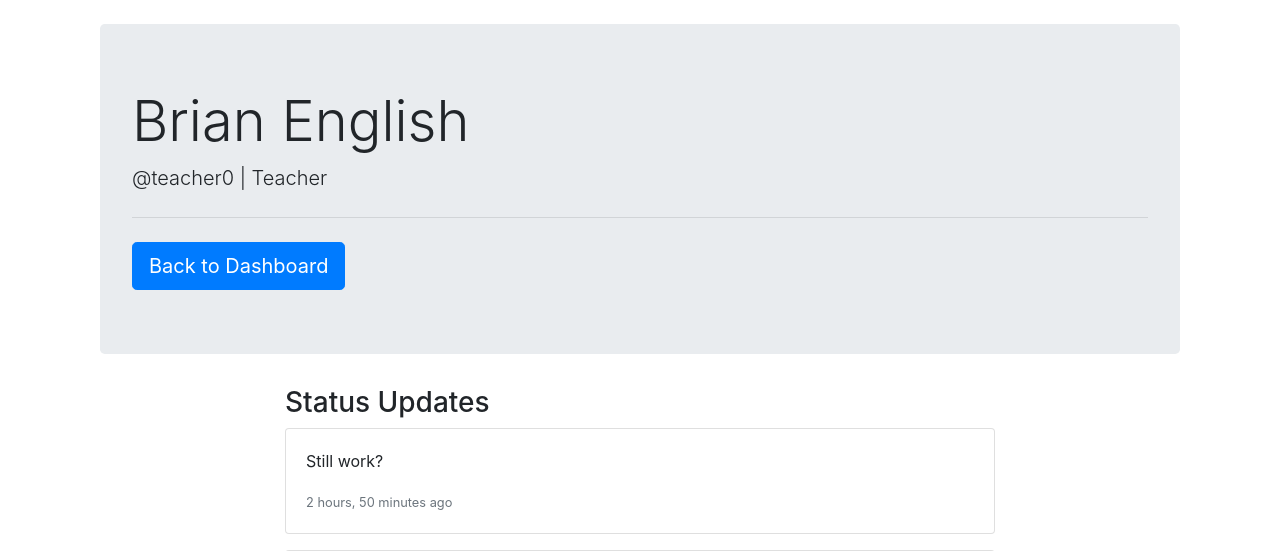
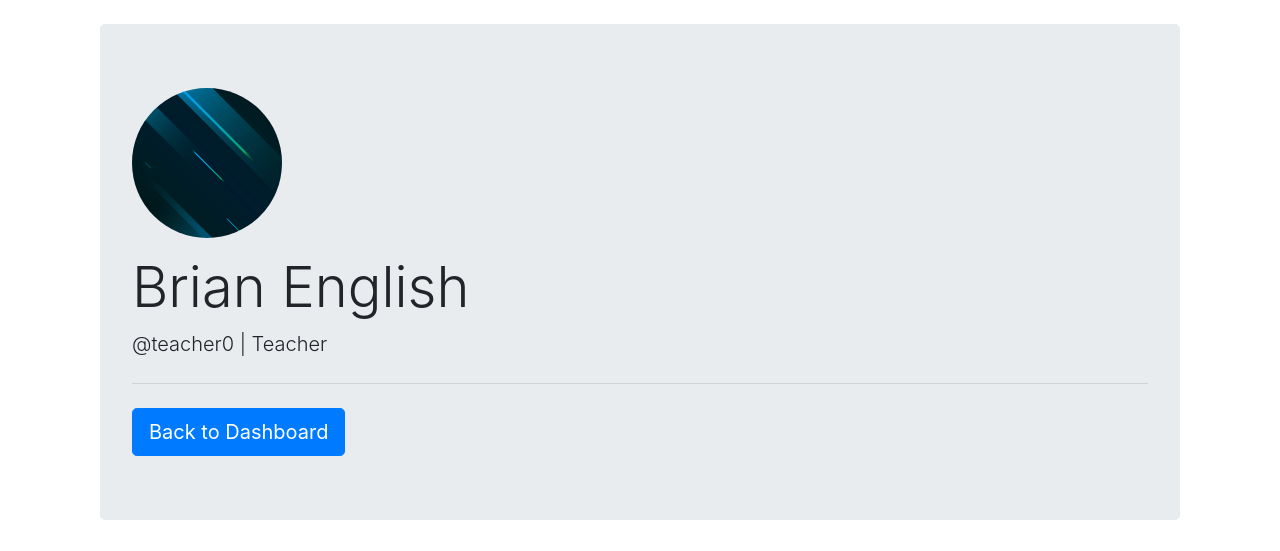
Before and after one commit to rodrigonovo/elearning_platform_FIXED_READY, a Django app: template templates/core/profile.html in a window 1280 px wide. Shown: the part 56-607 px from the top of the page. Run offline with Django 5.2, Linux system fonts and the light colour scheme; the template is opened without the code that fills it: values that come from a table or form of the project are taken from there, others are empty; data comes from the database, SQL or seed files in the repository; both versions use the stored data as it was after the commit; parts of the project's set-up code (start-up, migrations or seed data) failed here and were passed over; some libraries are stand-ins or nearby versions.

Commit message:
profile picture

```diff
--- a/templates/core/profile.html
+++ b/templates/core/profile.html
@@ -4,6 +4,11 @@
 {% block content %}
 <div class="container">
     <div class="jumbotron">
+        {% if profile_user.photo %}
+        <img src="{{ profile_user.photo.url }}" alt="{{ profile_user.username }}'s profile picture" class="img-fluid rounded-circle mb-3" style="width: 150px; height: 150px; object-fit: cover;">
+        {% else %}
+        <img src="{% static 'img/default_profile.png' %}" alt="Default profile picture" class="img-fluid rounded-circle mb-3" style="width: 150px; height: 150px; object-fit: cover;">
+        {% endif %}
         <h1 class="display-4">{{ profile_user.get_full_name }}</h1>
         <p class="lead">@{{ profile_user.username }} | {{ profile_user.get_role_display }}</p>
         <hr class="my-4">
```
Also changed, not shown: db.sqlite3, media/user_photos/Predator_3840x2160.jpg (added).
